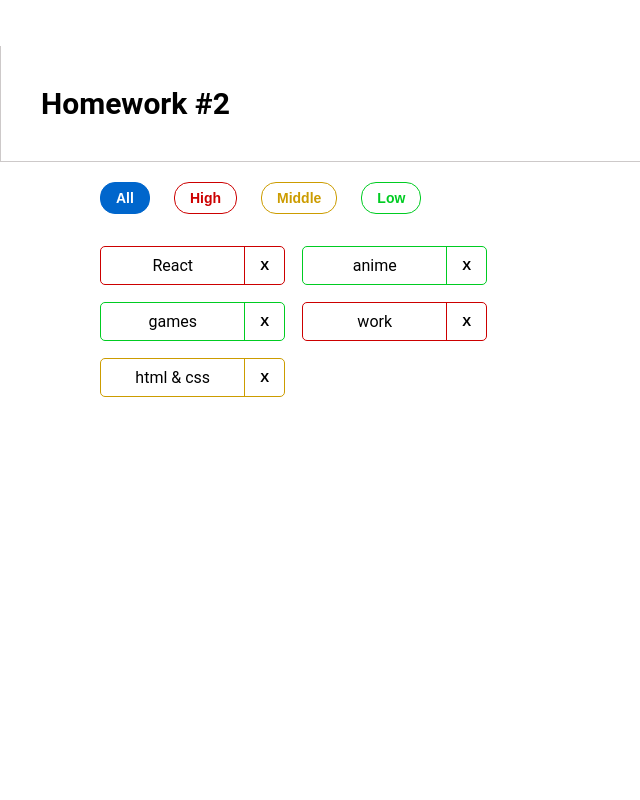
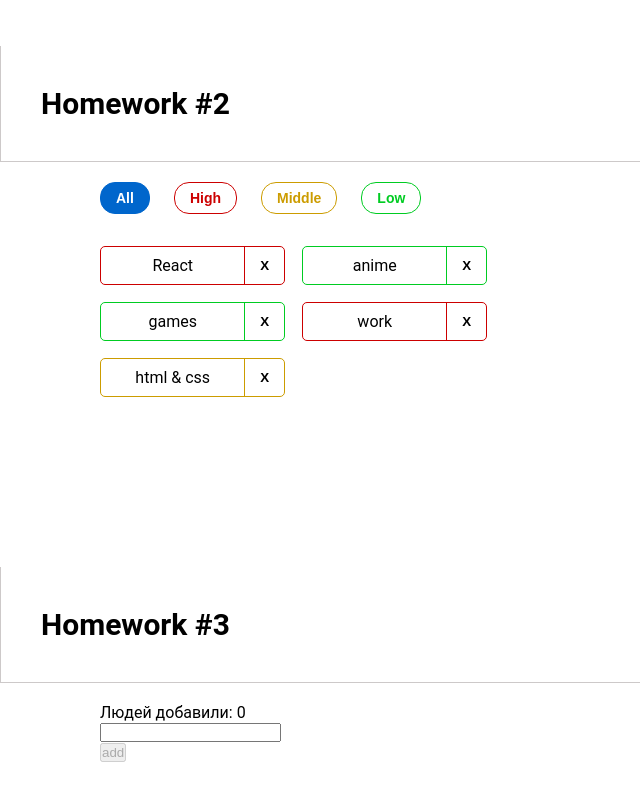
Before and after one commit to temic785/hw-2, a React (Create React App) app: page / in a window 1280 px wide. Shown: the part 540-1340 px from the top of the page, without its empty margins (0-640 px from the left). Before the commit the page ends 1037 px from the top, so only its background shows below. Built offline with nearby package versions, Linux system fonts and the light colour scheme.

Commit message:
finished HomeWork №3

```diff
--- a/src/s1-main/App.tsx
+++ b/src/s1-main/App.tsx
@@ -2,14 +2,14 @@
 import s from './App.module.css'
 import HW1 from '../s2-homeworks/hw01/HW1'
 import HW2 from "../s2-homeworks/hw02/HW2";
+import HW3 from "../s2-homeworks/hw03/HW3";
 
 function App() {
     return (
         <div className={s.App}>
             <HW1/>
-            {/*раскомментировать по ходу выполнения*/}
             <HW2/>
-            {/*<HW3/>*/}
+            <HW3/>
             {/*<HW4/>*/}
 
             {/*при выполнении дз 5 и более - закомментировать здесь дз 1-4, так как они есть внутри дз 5*/}
--- a/src/s2-homeworks/hw03/Greeting.module.css
+++ b/src/s2-homeworks/hw03/Greeting.module.css
@@ -14,6 +14,7 @@
 }
 
 .errorInput {
+    background-color: red;
 }
 
 .button {
--- a/src/s2-homeworks/hw03/Greeting.tsx
+++ b/src/s2-homeworks/hw03/Greeting.tsx
@@ -1,15 +1,15 @@
-import React, {ChangeEvent, KeyboardEvent} from 'react'
-import s from './Greeting.module.css'
+import React, {ChangeEvent, KeyboardEvent} from "react"
+import s from "./Greeting.module.css"
 
 type GreetingPropsType = {
-    name: any // need to fix any
-    setNameCallback: any // need to fix any
-    addUser: any // need to fix any
-    onBlur: any // need to fix any
-    onEnter: any // need to fix any
-    error: any // need to fix any
-    totalUsers: any // need to fix any
-    lastUserName?: any // need to fix any
+    name: string // need to fix any
+    setNameCallback: (e: ChangeEvent<HTMLInputElement>) => void // need to fix any
+    addUser: () => void // need to fix any
+    onBlur: () => void // need to fix any
+    onEnter: (e: React.KeyboardEvent<HTMLInputElement>) => void // need to fix any
+    error: string // need to fix any
+    totalUsers: number // need to fix any
+    lastUserName?: string // need to fix any
 }
 
 // презентационная компонента (для верстальщика)
@@ -25,13 +25,13 @@
         lastUserName,
     } // деструктуризация пропсов
 ) => {
-    const inputClass = s.errorInput // need to fix with (?:)
+    const inputClass = error ? s.errorInput : "" // need to fix with (?:)
 
     return (
-        <div id={'hw3-form'} className={s.greetingForm}>
+        <div id={"hw3-form"} className={s.greetingForm}>
             <div className={s.text}>
-                {'Людей добавили: '}
-                <span id={'hw3-users-total'}>
+                {"Людей добавили: "}
+                <span id={"hw3-users-total"}>
                     {totalUsers}
                 </span>
             </div>
@@ -39,20 +39,20 @@
             <div className={s.inputAndButtonContainer}>
                 <div>
                     <input
-                        id={'hw3-input'}
+                        id={"hw3-input"}
                         value={name}
                         onChange={setNameCallback}
                         className={inputClass}
                         onKeyDown={onEnter}
                         onBlur={onBlur}
                     />
-                    <div id={'hw3-error'} className={s.error}>
+                    <div id={"hw3-error"} className={s.error}>
                         {error}
                     </div>
                 </div>
 
                 <button
-                    id={'hw3-button'}
+                    id={"hw3-button"}
                     onClick={addUser}
                     className={s.button}
                     disabled={!name.trim()}
@@ -63,7 +63,7 @@
 
             {lastUserName && (
                 <div className={s.greeting}>
-                    Привет <span id={'hw3-last-user'}>{lastUserName}</span>!
+                    Привет <span id={"hw3-last-user"}>{lastUserName}</span>!
                 </div>
             )}
         </div>
--- a/src/s2-homeworks/hw03/GreetingContainer.tsx
+++ b/src/s2-homeworks/hw03/GreetingContainer.tsx
@@ -1,20 +1,36 @@
-import React, { ChangeEvent, KeyboardEvent, useState } from 'react'
-import Greeting from './Greeting'
-import { UserType } from './HW3'
+import React, {ChangeEvent, KeyboardEvent, useState} from "react"
+import Greeting from "./Greeting"
+import {UserType} from "./HW3"
 
 type GreetingContainerPropsType = {
-    users: any // need to fix any
-    addUserCallback: any // need to fix any
+    users: UserType[] // need to fix any
+    addUserCallback: (name: string) => void // need to fix any
 }
 
-export const pureAddUser = (name: any, setError: any, setName: any, addUserCallback: any) => {
+export const pureAddUser = (name: string, setError: (error: string) => void, setName: (name: string) => void, addUserCallback: (name: string) => void) => {
     // если имя пустое - показать ошибку, иначе - добавить юзера и очистить инпут
+    name = name.trim()
+    if (name === "") {
+        setError("Ошибка! Введите имя!")
+    } else {
+        addUserCallback(name)
+        setName("")
+    }
+    console.log("qwe " + name)
+
 }
 
-export const pureOnBlur = (name: any, setError: any) => { // если имя пустое - показать ошибку
+export const pureOnBlur = (name: string, setError: (error: string) => void) => { // если имя пустое - показать ошибку
+    name = name.trim()
+    if (name === "") {
+        setError("Ошибка! Введите имя!")
+    }
 }
 
-export const pureOnEnter = (e: any, addUser: any) => { // если нажата кнопка Enter - добавить
+export const pureOnEnter = (e: KeyboardEvent<HTMLInputElement>, addUser: () => void) => { // если нажата кнопка Enter - добавить
+    if (e.key === "Enter") {
+        addUser()
+    }
 }
 
 // более простой и понятный для новичков
@@ -22,17 +38,16 @@
 
 // более современный и удобный для про :)
 const GreetingContainer: React.FC<GreetingContainerPropsType> = ({
-    users,
-    addUserCallback,
-}) => {
+                                                                     users,
+                                                                     addUserCallback,
+                                                                 }) => {
     // деструктуризация пропсов
-    const [name, setName] = useState<any>('') // need to fix any
-    const [error, setError] = useState<any>('') // need to fix any
+    const [name, setName] = useState<string>("") // need to fix any
+    const [error, setError] = useState<string>("") // need to fix any
 
-    const setNameCallback = (e: any) => { // need to fix any
-        setName('some name') // need to fix
-
-        error && setError('')
+    const setNameCallback = (e: ChangeEvent<HTMLInputElement>) => { // need to fix any
+        setName(e.currentTarget.value) // need to fix
+        error && setError("")
     }
     const addUser = () => {
         pureAddUser(name, setError, setName, addUserCallback)
@@ -42,12 +57,12 @@
         pureOnBlur(name, setError)
     }
 
-    const onEnter = (e: any) => {
+    const onEnter = (e: React.KeyboardEvent<HTMLInputElement>) => {
         pureOnEnter(e, addUser)
     }
 
-    const totalUsers = 0 // need to fix
-    const lastUserName = 'some name' // need to fix
+    const totalUsers = users.length // need to fix
+    const lastUserName = users.length > 0 ? users[users.length - 1].name : "" // need to fix
 
     return (
         <Greeting
--- a/src/s2-homeworks/hw03/HW3.tsx
+++ b/src/s2-homeworks/hw03/HW3.tsx
@@ -1,43 +1,43 @@
-import React, { useState } from 'react'
-import { v1 } from 'uuid'
-import s2 from '../../s1-main/App.module.css'
-import GreetingContainer from './GreetingContainer'
+import React, {Dispatch, SetStateAction, useState} from "react"
+import {v1} from "uuid"
+import s2 from "../../s1-main/App.module.css"
+import GreetingContainer from "./GreetingContainer"
 
 /*
-* 1 - описать тип UserType
-* 2 - указать нужный тип в useState с users
-* 3 - дописать типы и логику функции pureAddUserCallback и проверить её тестами
-* 4 - в файле GreetingContainer.tsx дописать типизацию пропсов
-* 5 - в файле GreetingContainer.tsx указать нужные типы в useState с name и error
-* 6 - в файле GreetingContainer.tsx дописать тип и логику функции setNameCallback
-* 7 - в файле GreetingContainer.tsx дописать логику функций pureAddUser, pureOnBlur, pureOnEnter и проверить их тестами
-* 8 - в файле GreetingContainer.tsx вычислить количество добавленных и имя последнего (totalUsers, lastUserName)
-* 9 - в файле Greeting.tsx дописать типизацию пропсов
+
+
+
 * 10 - в файле Greeting.tsx вычислить inputClass в зависимости от наличия ошибки
 * 11 - сделать стили в соответствии с дизайном
 * */
 
 // types
 export type UserType = {
-    _id: any // need to fix any
-    name: any // need to fix any
+    _id: string // need to fix any
+    name: string // need to fix any
 }
 
-export const pureAddUserCallback = (name: any, setUsers: any, users: any) => { // need to fix any
+// export const pureAddUserCallback = (name: string, setUsers: Dispatch<SetStateAction<UserType[]>>, users: UserType[]) => { // need to fix any
+export const pureAddUserCallback = (name: string, setUsers: (users:Array<UserType>)=>void, users: UserType[]) => { // need to fix any
     const user = { // need to fix
+        _id: v1(), name
     }
+    console.log(name)
     setUsers([...users, user])
+    console.log(users)
+
 }
 
 const HW3 = () => {
-    const [users, setUsers] = useState<any>([]) // need to fix any
+    const [users, setUsers] = useState<UserType[]>([]) // need to fix any
 
-    const addUserCallback = (name: any) => { // need to fix any
+    const addUserCallback = (name: string) => {
+        console.log("name "+name)// need to fix any
         pureAddUserCallback(name, setUsers, users)
     }
 
     return (
-        <div id={'hw3'}>
+        <div id={"hw3"}>
             <div className={s2.hwTitle}>Homework #3</div>
             {/*для автоматической проверки дз (не менять)*/}
 
```
